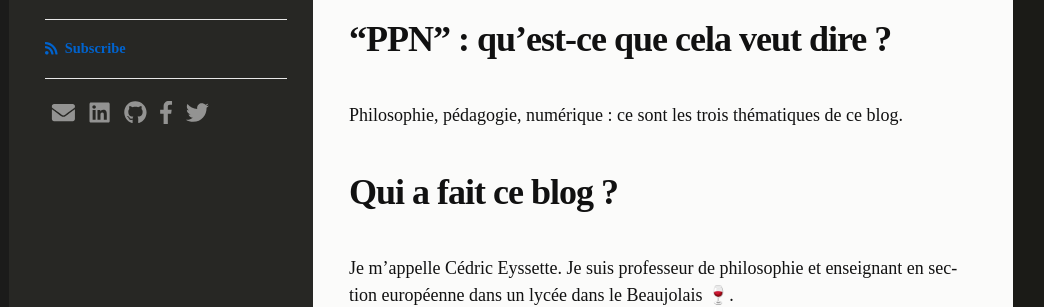
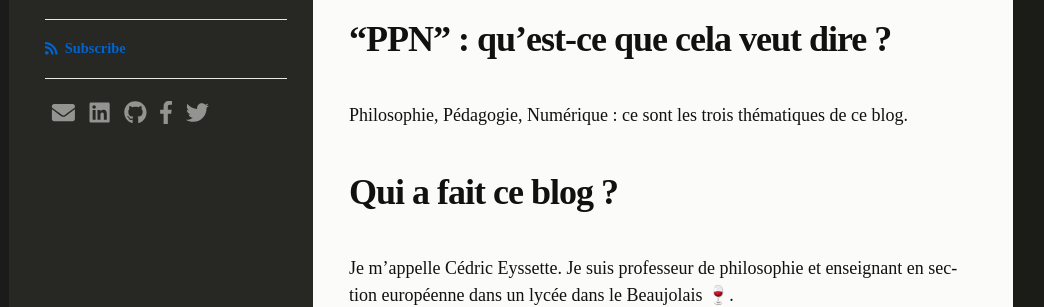
Before and after one commit to eyssette/Blog, a Jekyll site: the page built from about.md, in a window 1280 px wide. Shown: the part 339-646 px from the top of the page, without its empty margins (107-1151 px from the left). Built offline with Jekyll 4.4.1, drawn with Linux system fonts in a browser that asks for light colours; nearby versions of some CDN libraries; some web fonts are replaced.

```diff
--- a/about.md
+++ b/about.md
@@ -6,7 +6,7 @@ permalink: /about/
 
 # “PPN” : qu'est-ce que cela veut dire ?
 
-Philosophie, pédagogie, numérique : ce sont les trois thématiques de ce blog.
+Philosophie, Pédagogie, Numérique : ce sont les trois thématiques de ce blog.
 
 # Qui a fait ce blog ?
 
```
